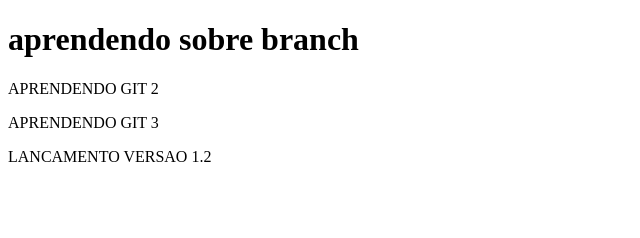
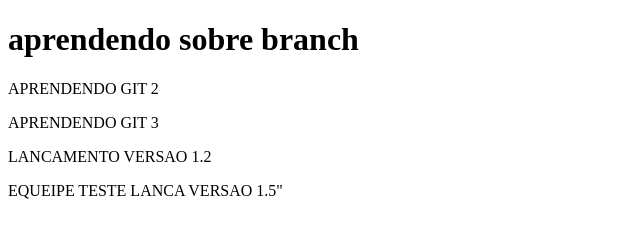
Before and after one commit to micaeljander/Aprendendo-a-aprender, a plain HTML site: page index.html in a window 1280 px wide. Shown: the whole page, without its empty margins (0-640 px from the left). Drawn offline with Linux system fonts and the light colour scheme.

Commit message:
versao nova 1.5

```diff
--- a/index.html
+++ b/index.html
@@ -12,4 +12,5 @@
 <p>APRENDENDO GIT 2</p>
 <p>APRENDENDO GIT 3</p>
 <p>LANCAMENTO VERSAO 1.2</p>
+<p>EQUEIPE TESTE LANCA VERSAO 1.5"</p>
 </html></p>
```
